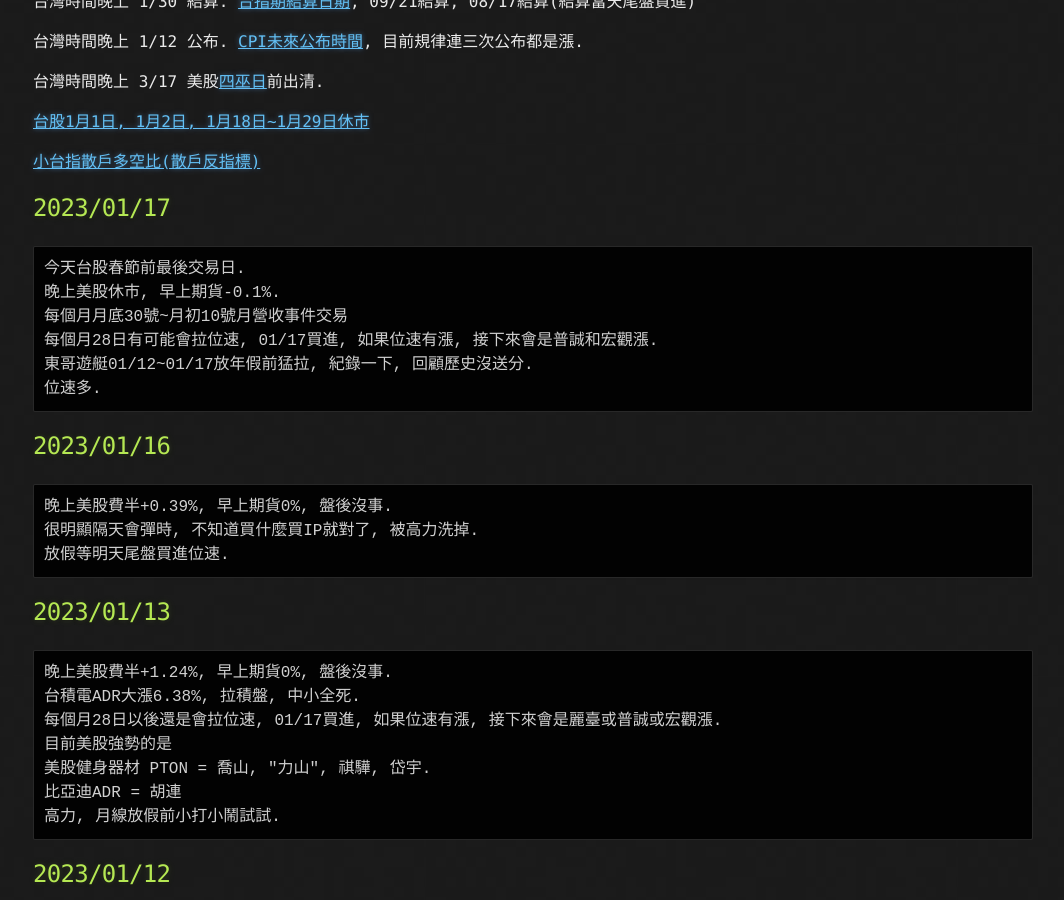
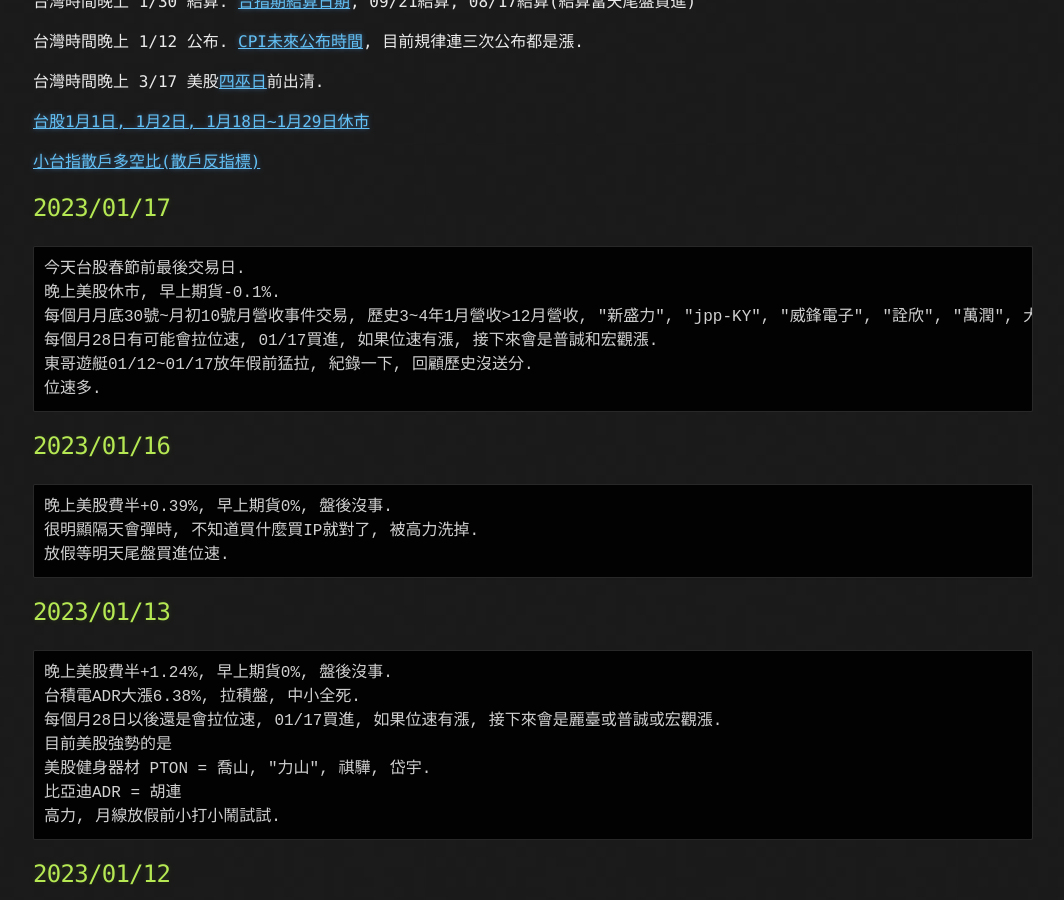
Before and after one commit to lepg5487/Stock_God, a Jekyll site: the page built from index.md, in a window 1280 px wide and 900 px high, scrolled down 388 px. Shown: the whole window, without its empty margins (107-1171 px from the left). Built offline with Jekyll 4.4.1, drawn with Linux system fonts in a browser that asks for light colours; our own code applies the rules of GitHub Pages for plain Markdown files.

Commit message:
Update index.md

````diff
--- a/index.md
+++ b/index.md
@@ -22,7 +22,7 @@ layout: testlayouts
 ```
 今天台股春節前最後交易日.
 晚上美股休市, 早上期貨-0.1%.
-每個月月底30號~月初10號月營收事件交易
+每個月月底30號~月初10號月營收事件交易, 歷史3~4年1月營收>12月營收, "新盛力", "jpp-KY", "威鋒電子", "詮欣", "萬潤", 大中, 杰力, 中砂.
 每個月28日有可能會拉位速, 01/17買進, 如果位速有漲, 接下來會是普誠和宏觀漲.
 東哥遊艇01/12~01/17放年假前猛拉, 紀錄一下, 回顧歷史沒送分.
 位速多.
````
